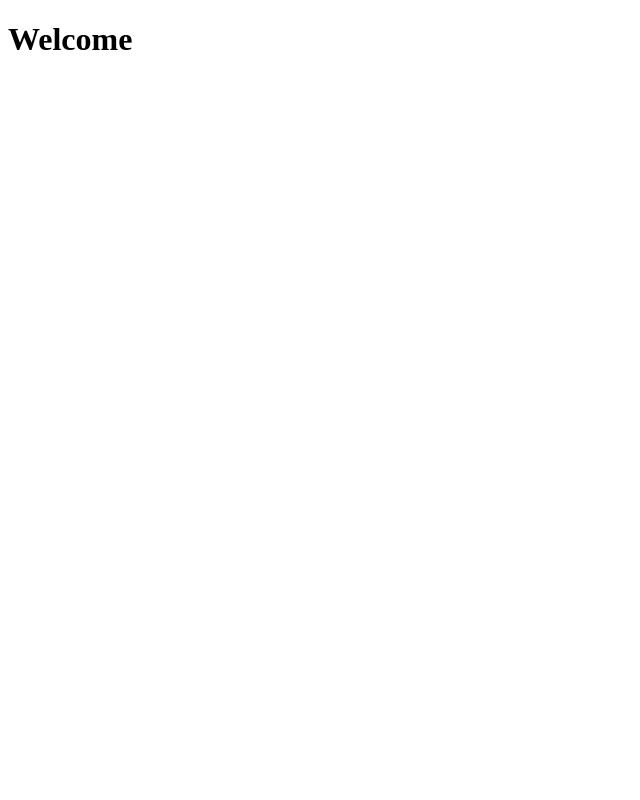
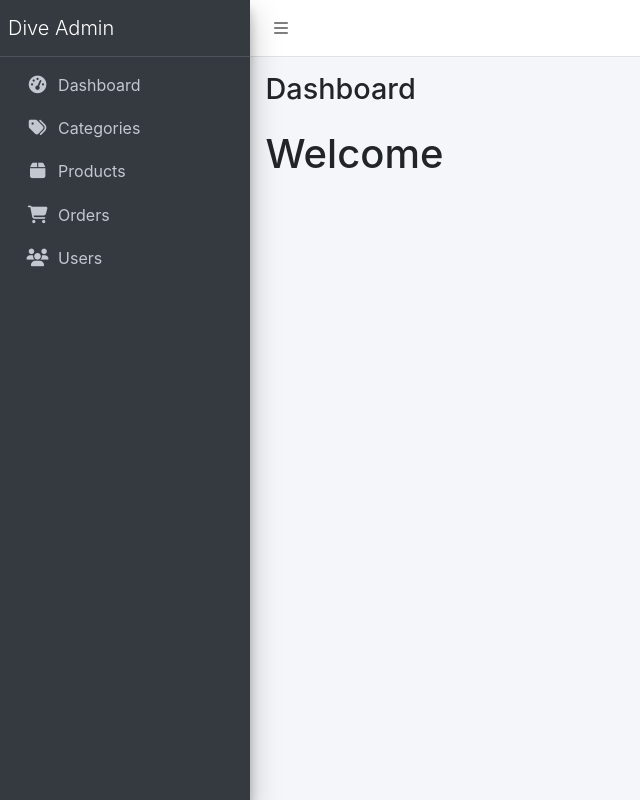
Before and after one commit to mvthakar/prllm-dive-2026, a PHP site: page / in a window 1280 px wide. Before the commit the part shown is almost empty. Shown: the whole page, without its empty margins (0-640 px from the left). Run offline with PHP 8.4, Linux system fonts and the light colour scheme; some libraries are stand-ins or nearby versions.

Commit message:
setup: add AdminLTE template

```diff
--- a/@/includes/footer.php
+++ b/@/includes/footer.php
@@ -1,3 +1,12 @@
+        </div>
+    </section>
+  </div>
+  <!-- /Content Wrapper -->
+</div>
+<!-- /wrapper -->
 
+<script src="https://cdn.jsdelivr.net/npm/jquery@3.6.0/dist/jquery.min.js"></script>
+<script src="https://cdn.jsdelivr.net/npm/bootstrap@4.6.2/dist/js/bootstrap.bundle.min.js"></script>
+<script src="https://cdn.jsdelivr.net/npm/admin-lte@3.1/dist/js/adminlte.min.js"></script>
 </body>
 </html>
--- a/@/includes/header.php
+++ b/@/includes/header.php
@@ -1,9 +1,91 @@
 <?php require_once './@/lib/init.php'; ?>
 <!DOCTYPE html>
 <html lang="en">
+
 <head>
-    <meta charset="UTF-8">
-    <meta name="viewport" content="width=device-width, initial-scale=1.0">
-    <title>Document</title>
+  <meta charset="UTF-8">
+  <meta name="viewport" content="width=device-width, initial-scale=1.0">
+  <title>Admin | Dive Ecommerce</title>
+
+  <link rel="stylesheet" href="https://cdn.jsdelivr.net/npm/admin-lte@3.1/dist/css/adminlte.min.css">
+  <link rel="stylesheet" href="https://cdn.jsdelivr.net/npm/@fortawesome/fontawesome-free@6.4.0/css/all.min.css">
 </head>
-<body>
+
+<body class="hold-transition sidebar-mini layout-fixed">
+  <div class="wrapper">
+
+    <!-- Navbar -->
+    <nav class="main-header navbar navbar-expand navbar-white navbar-light">
+      <ul class="navbar-nav">
+        <li class="nav-item">
+          <a class="nav-link" data-widget="pushmenu" href="#" role="button"><i class="fas fa-bars"></i></a>
+        </li>
+      </ul>
+    </nav>
+    <!-- /Navbar -->
+
+    <!-- Sidebar -->
+    <aside class="main-sidebar sidebar-dark-primary elevation-4">
+      <a href="<?= urlOf('/index.php') ?>" class="brand-link">
+        <span class="brand-text font-weight-light">Dive Admin</span>
+      </a>
+
+      <div class="sidebar">
+        <nav class="mt-2">
+          <ul class="nav nav-pills nav-sidebar flex-column" data-widget="treeview" role="menu">
+
+            <li class="nav-item">
+              <a href="<?= urlOf('/index.php') ?>" class="nav-link">
+                <i class="nav-icon fas fa-tachometer-alt"></i>
+                <p>Dashboard</p>
+              </a>
+            </li>
+
+            <li class="nav-item">
+              <a href="<?= urlOf('/categories/index.php') ?>" class="nav-link">
+                <i class="nav-icon fas fa-tags"></i>
+                <p>Categories</p>
+              </a>
+            </li>
+
+            <li class="nav-item">
+              <a href="<?= urlOf('/products/index.php') ?>" class="nav-link">
+                <i class="nav-icon fas fa-box"></i>
+                <p>Products</p>
+              </a>
+            </li>
+
+            <li class="nav-item">
+              <a href="<?= urlOf('/orders/index.php') ?>" class="nav-link">
+                <i class="nav-icon fas fa-shopping-cart"></i>
+                <p>Orders</p>
+              </a>
+            </li>
+
+            <li class="nav-item">
+              <a href="<?= urlOf('/users/index.php') ?>" class="nav-link">
+                <i class="nav-icon fas fa-users"></i>
+                <p>Users</p>
+              </a>
+            </li>
+
+          </ul>
+        </nav>
+      </div>
+    </aside>
+    <!-- /Sidebar -->
+
+    <!-- Content Wrapper -->
+    <div class="content-wrapper">
+      <div class="content-header">
+        <div class="container-fluid">
+          <div class="row mb-2">
+            <div class="col-sm-6">
+              <h1 class="m-0"><?= isset($pageTitle) ? htmlspecialchars($pageTitle) : 'Dashboard' ?></h1>
+            </div>
+          </div>
+        </div>
+      </div>
+
+      <section class="content">
+        <div class="container-fluid">
```
